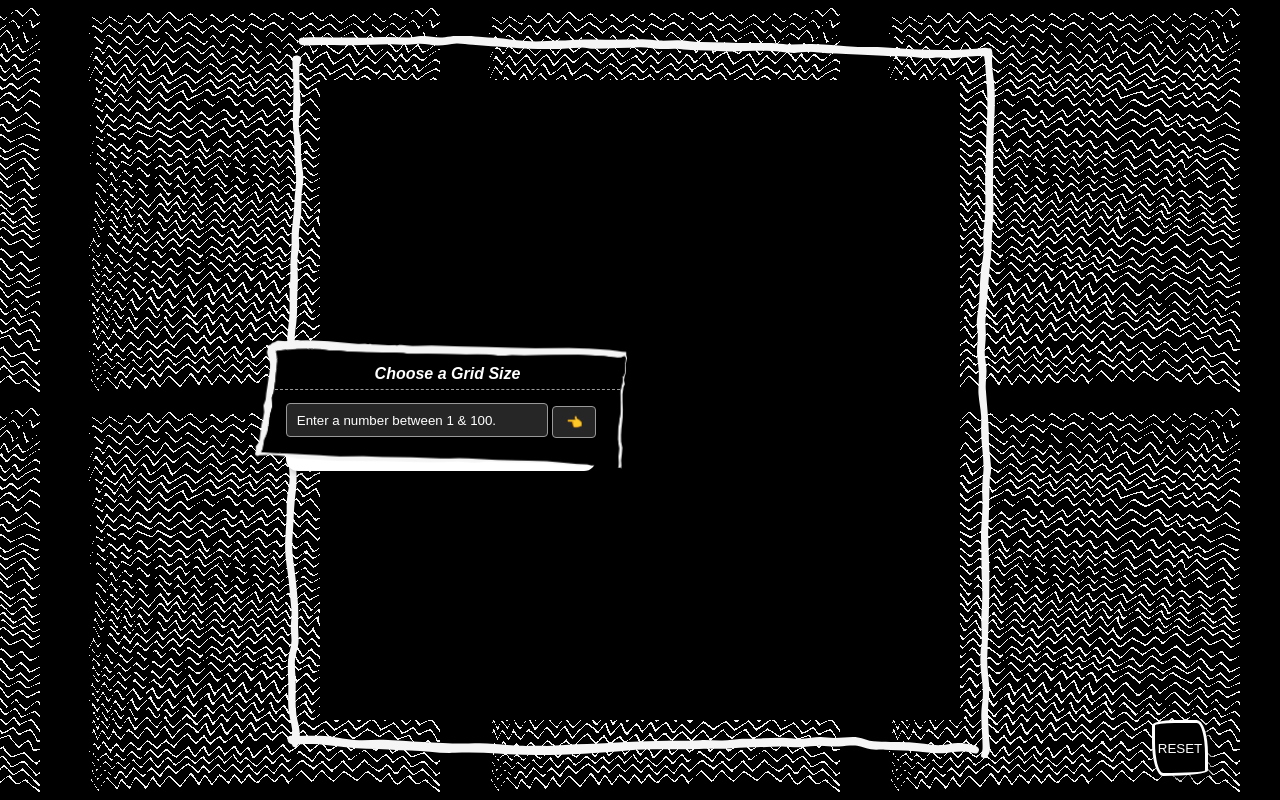
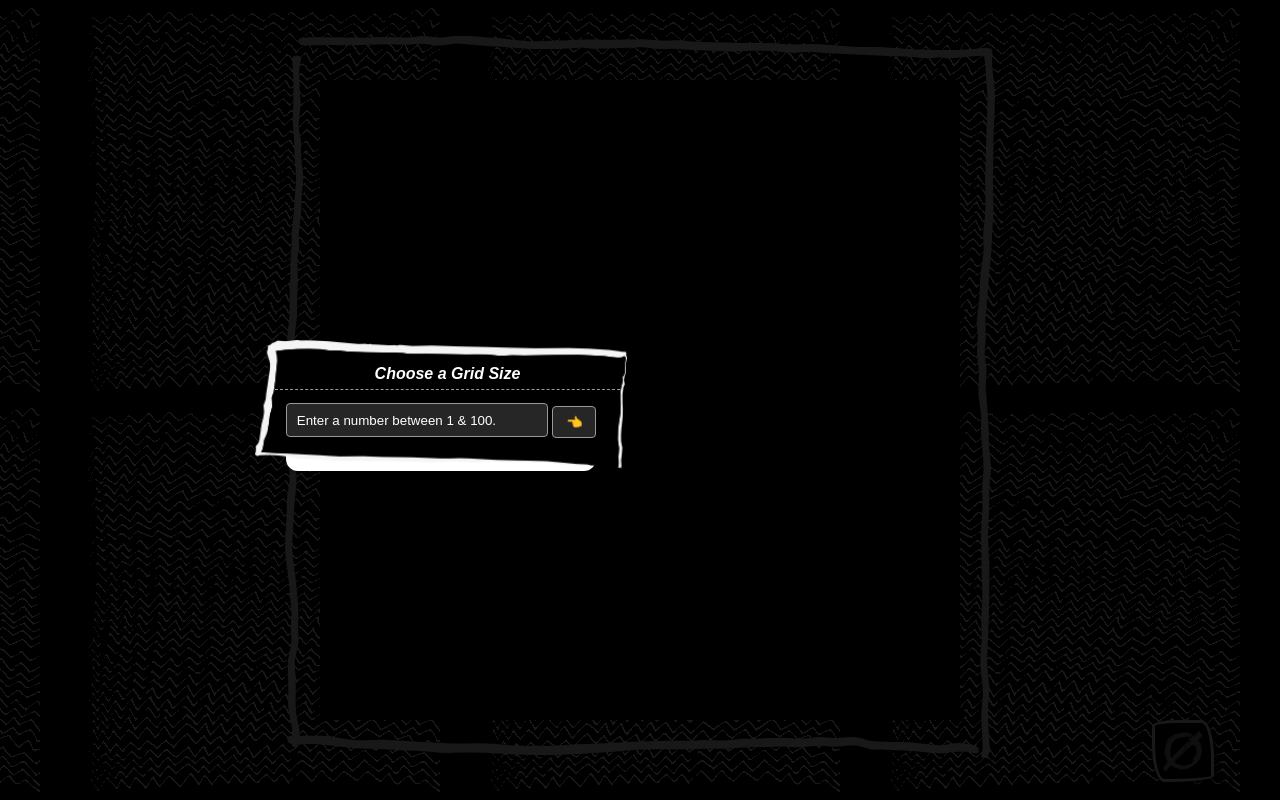
Before and after one commit to exoxbeestrum/etch-a-sketch, a plain HTML site: page index.html in a window 1280 px wide. Drawn offline with Linux system fonts and the light colour scheme.

Commit message:
HTML elements in place; needs a final once-over.

```diff
--- a/index.html
+++ b/index.html
@@ -10,6 +10,7 @@
   </head>
   <body>
     <!-- GRID -->
+    <div id="blanket"></div>
     <div id="container">
       <div id="gridbox"></div>
     </div>
@@ -29,11 +30,13 @@
           <button id="submit">&#128072;</button>
         </div>
       </div>
-      <div id="msg_error"></div>
+      <div id="msg_error">&nbsp;</div>
     </div>
 
     <!-- RELOAD PAGE -->
-    <button id="reset">RESET</button>
+    <div id="reset" class="color">
+      <img src="imgs/etch-reset-0423.png" />
+    </div>
 
     <script src="script.js" async defer></script>
   </body>
```
